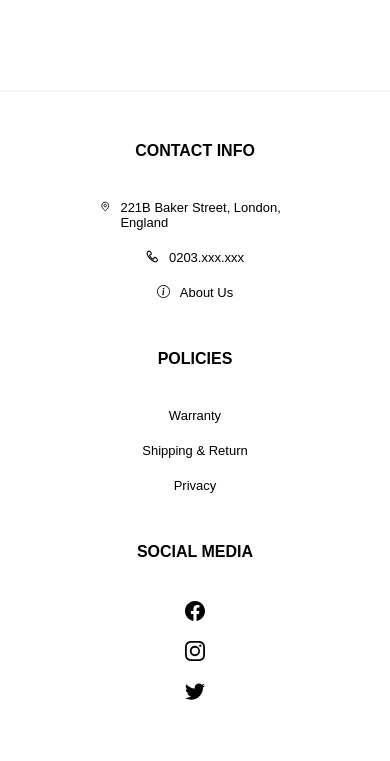
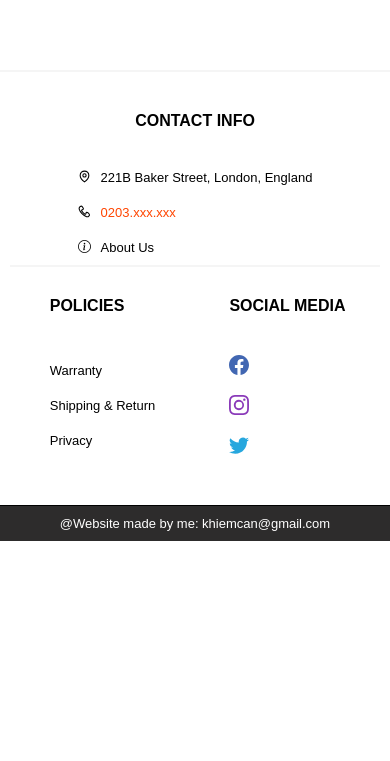
Before and after one commit to khiem4/e-commerce, a React (Create React App) app: page /search in a window 390 px wide. Shown: the part 391-1152 px from the top of the page. After the commit the page ends 932 px from the top, so only its background shows below. Built offline with nearby package versions, Linux system fonts and the light colour scheme; no server answers.

Commit message:
updated responsive

```diff
--- a/src/styles/footer.css
+++ b/src/styles/footer.css
@@ -1,14 +1,8 @@
-.footer {
-  border-top: 2px solid whitesmoke;
-  margin-top: 100px;
-}
-
 .footer_info_container {
   display: flex;
-  background-color: white;
-  margin: 50px 100px;
-  justify-content: space-between;
-  gap: 40px;
+  border-top: 2px solid whitesmoke;
+  margin-top: 80px;
+  padding: 40px 100px;
 }
 
 .footer_copyright {
@@ -19,6 +13,16 @@
   background-color: rgb(45, 44, 44);
   color: white;
   font-size: small;
+}
+
+.footer_info {
+  flex: 1;
+}
+
+.footer_info.policies,
+.footer_info.social_media {
+  display: grid;
+  justify-content: center;
 }
 
 .footer_info > h4 {
@@ -33,21 +37,46 @@
   font-size: small;
 }
 
+.footer_info.contact li:nth-child(2) {
+  color: orangered;
+}
+
+
+.footer_info.social_media li:first-child {
+  color: rgb(66, 103, 178);
+}
+
+.footer_info.social_media li:nth-child(2) {
+  color: #8a3ab9;
+}
+
+.footer_info.social_media li:last-child {
+  color: #26a7de;
+}
+
+@media (max-width: 1000px) {
+  .footer_info_container {
+    padding: 40px 10px;
+  }
+}
 
 @media (max-width: 500px) {
   .footer_info_container {
     display: grid;
-    grid-template-columns: 1fr;
+    grid-template-columns: 1fr 1fr;
   }
 
-  .footer_info_container > div {
-    width: 100%;
-    display: grid;
-    justify-items: center;
+  .footer_info.contact {
+    grid-column: 1/3;
+    display: flex;
+    flex-direction: column;
+    align-items: center;
+    margin-bottom: 30px;
+    border-bottom: 2px solid whitesmoke;
   }
 
-  .footer_info > ul {
+  .footer_info.policies {
     display: grid;
-    justify-items: center;
+    justify-content: center;
   }
 }
```
